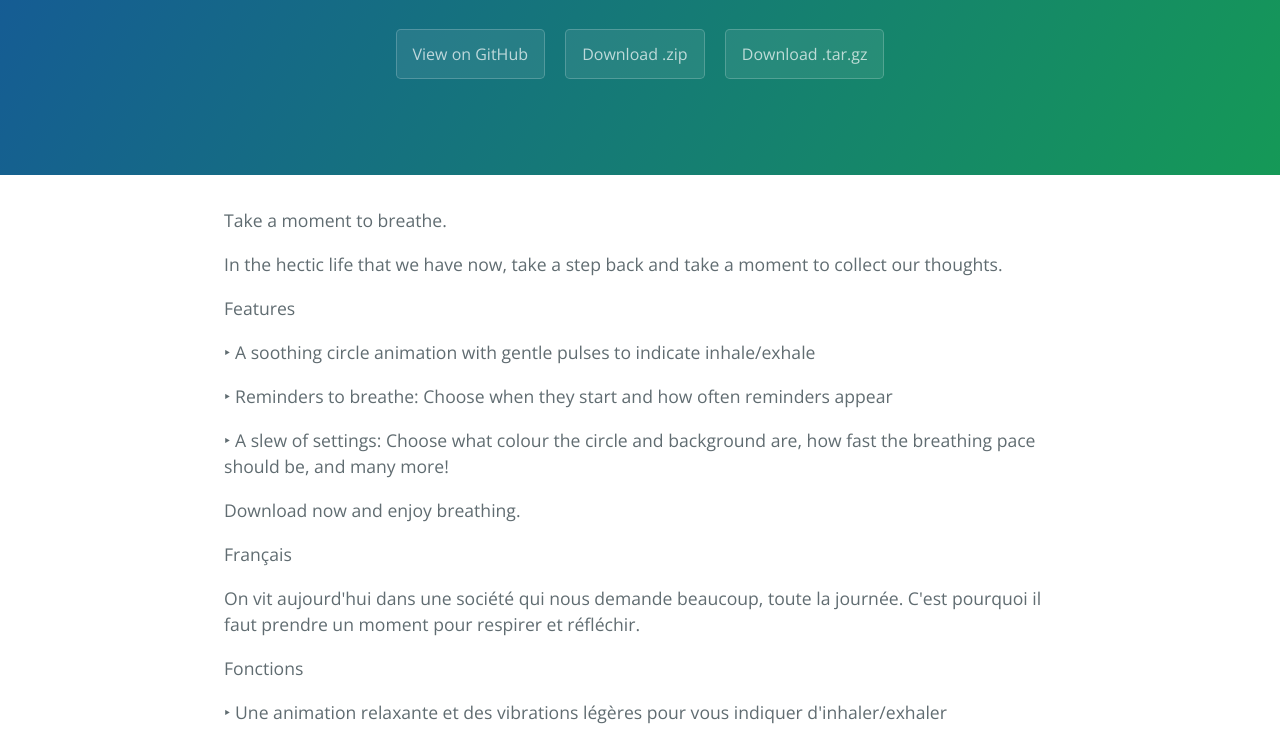
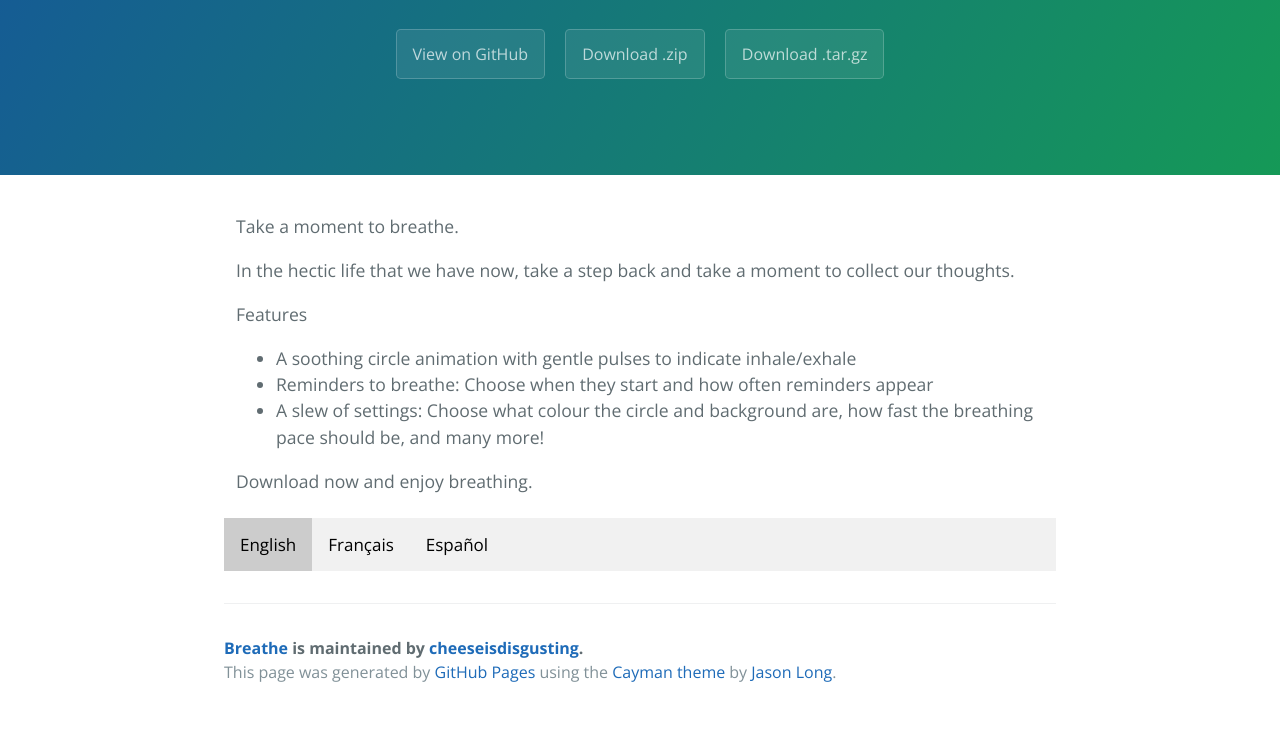
Before and after one commit to aaronhktan/exhale, a plain HTML site: page index.html in a window 1280 px wide. Shown: the part 208-948 px from the top of the page. After the commit the page ends 924 px from the top, so only its background shows below. Drawn offline with nearby package versions, Linux system fonts and the light colour scheme.

Commit message:
Added tabs/dropdown menu
Instead of showing all three languages at once, there are now tabs (on
larger screens) and a dropdown menu (on smaller screens).

```diff
--- a/index.html
+++ b/index.html
@@ -2,7 +2,7 @@
 <html lang="en-us">
 	<head>
 		<meta charset="UTF-8">
-    <title>Breathe by cheeseisdisgusting</title>
+		<title>Breathe for Pebble</title>
 		<meta name="viewport" content="width=device-width, initial-scale=1">
 		<link rel="stylesheet" type="text/css" href="stylesheets/normalize.css" media="screen">
 		<link href='https://fonts.googleapis.com/css?family=Open+Sans:400,700' rel='stylesheet' type='text/css'>
@@ -19,56 +19,82 @@
 		</section>
 
 		<section class="main-content">
+
+			<div id="English" class="tabcontent">
 				<p>Take a moment to breathe.</p>
+				<p>In the hectic life that we have now, take a step back and take a moment to collect our thoughts.</p>
+				<p>Features</p>
+				<ul>
+					<li>A soothing circle animation with gentle pulses to indicate inhale/exhale</li>
+					<li>Reminders to breathe: Choose when they start and how often reminders appear</li>
+					<li>A slew of settings: Choose what colour the circle and background are, how fast the breathing pace should be, and many more!</li>
+				</ul>
+				<p>Download now and enjoy breathing.</p>
+			</div>
 
-<p>In the hectic life that we have now, take a step back and take a moment to collect our thoughts.</p>
+			<div id="Français" class="tabcontent">
+				<p>On vit aujourd'hui dans une société qui nous demande beaucoup, toute la journée. C'est pourquoi il faut prendre un moment pour respirer et réfléchir.</p>
+				<p>Fonctions</p>
+				<ul>
+					<li>Une animation relaxante et des vibrations légères pour vous indiquer d'inhaler/exhaler</li>
+					<li>Des rappels pour respirer: Choissisez quand commencent les rappels, et la fréquence à laquelle ils surviennent</li>
+					<li>Beaucoup de réglages: Choissisez la couleur du cercle et la couleur de fond, ainsi que la vitesse des respirationsm, et encore plus!</li>
+				</ul>
+				<p>Téléchargez maintenant et respirez maintenant!</p>
+			</div>
 
-<p>Features</p>
+			<div id="Español" class="tabcontent">
+				<p>Vivimos hoy de manera muy conectada a todas horas; por eso, es necesario tomar un rato para relajarse, y respirar. Esta app te ayudará a descansar.</p>
+				<p>Características</p>
+				<ul>
+					<li>Una animación relajante con vibraciones ligeras para indicar una inspiración/exhalación</li>
+					<li>Recordatorios para respirar: Puedes escoger cuando empiezan los recordatorios, y la frecuencia de éstos</li>
+					<li>Varios ajustes: Escoge el color del círculo, el color de fondo, la rapidez de las respiraciones, y ¡mucho más!</li>
+				</ul>
+				<p>Descarga y ¡respira ahora!</p>
+			</div>
 
-<p>‣ A soothing circle animation with gentle pulses to indicate inhale/exhale</p>
+			<ul class="tab">
+				<li><a href="javascript:void(0)" class="tablinks" onclick="openLanguage(event, 'English')" id="defaultOpen">English</a></li>
+				<li><a href="javascript:void(0)" class="tablinks" onclick="openLanguage(event, 'Français')">Français</a></li>
+				<li><a href="javascript:void(0)" class="tablinks" onclick="openLanguage(event, 'Español')">Español</a></li>
+			</ul>
 
-<p>‣ Reminders to breathe: Choose when they start and how often reminders appear</p>
-
-<p>‣ A slew of settings: Choose what colour the circle and background are, how fast the breathing pace should be, and many more!</p>
-
-<p>Download now and enjoy breathing.</p>
-
-<p>Français</p>
-
-<p>On vit aujourd'hui dans une société qui nous demande beaucoup, toute la journée. C'est pourquoi il faut prendre un moment pour respirer et réfléchir.</p>
-
-<p>Fonctions</p>
-
-<p>‣ Une animation relaxante et des vibrations légères pour vous indiquer d'inhaler/exhaler</p>
-
-<p>‣ Des rappels pour respirer: Choissisez quand commencent les rappels, et la fréquence à laquelle ils surviennent</p>
-
-<p>‣ Beaucoup de réglages: Choissisez la couleur du cercle et la couleur de fond, ainsi que la vitesse des respirationsm, et encore plus!</p>
-
-<p>Téléchargez maintenant et respirez maintenant!</p>
-
-<p>Español</p>
-
-<p>Vivimos hoy de manera muy conectada a todas horas; por eso, es necesario tomar un rato para relajarse, y respirar. Esta app te ayudará a descansar.</p>
-
-<p>Características</p>
-
-<p>‣ Una animación relajante con vibraciones ligeras para indicar una inspiración/exhalación</p>
-
-<p>‣ Recordatorios para respirar: Puedes escoger cuando empiezan los recordatorios, y la frecuencia de éstos</p>
-
-<p>‣ Varios ajustes: Escoge el color del círculo, el color de fondo, la rapidez de las respiraciones, y ¡mucho más!</p>
-
-<p>Descarga y ¡respira ahora!</p>
+			<select>
+				<option value= "javascript:void(0)" class="tablinks" onclick="openLanguage(event, 'English')" id="defaultOpen">English</option>
+				<option value= "javascript:void(0)" class="tablinks" onclick="openLanguage(event, 'Français')">Français</option>
+				<option value= "javascript:void(0)" class="tablinks" onclick="openLanguage(event, 'Español')">Español</option>
+			</select>
 
 			<footer class="site-footer">
 				<span class="site-footer-owner"><a href="https://github.com/cheeseisdisgusting/exhale">Breathe</a> is maintained by <a href="https://github.com/cheeseisdisgusting">cheeseisdisgusting</a>.</span>
-
 				<span class="site-footer-credits">This page was generated by <a href="https://pages.github.com">GitHub Pages</a> using the <a href="https://github.com/jasonlong/cayman-theme">Cayman theme</a> by <a href="https://twitter.com/jasonlong">Jason Long</a>.</span>
 			</footer>
 
 		</section>
+		<script>
+			function openLanguage(evt, languageName) {
+				// Declare all variables
+				var i, tabcontent, tablinks;
 
+				// Get all elements with class="tabcontent" and hide them
+				tabcontent = document.getElementsByClassName("tabcontent");
+				for (i = 0; i < tabcontent.length; i++) {
+					tabcontent[i].style.display = "none";
+				}
 
+				// Get all elements with class="tablinks" and remove the class "active"
+				tablinks = document.getElementsByClassName("tablinks");
+				for (i = 0; i < tablinks.length; i++) {
+					tablinks[i].className = tablinks[i].className.replace(" active", "");
+				}
+
+				// Show the current tab, and add an "active" class to the link that opened the tab
+				document.getElementById(languageName).style.display = "block";
+				evt.currentTarget.className += " active";
+			}
+
+			document.getElementById("defaultOpen").click();
+		</script>
 	</body>
 </html>
--- a/stylesheets/stylesheet.css
+++ b/stylesheets/stylesheet.css
@@ -243,3 +243,69 @@ a {
 @media screen and (max-width: 42em) {
   .site-footer {
     font-size: 0.9rem; } }
+
+ /* Style the list */
+ul.tab {
+    list-style-type: none;
+    margin: 0;
+    padding: 0;
+    overflow: hidden;
+    background-color: #f1f1f1;
+}
+
+/* Float the list items side by side */
+ul.tab li {float: left;}
+
+/* Style the links inside the list items */
+ul.tab li a {
+    display: inline-block;
+    color: black;
+    text-align: center;
+    padding: 14px 16px;
+    text-decoration: none;
+    transition: 0.3s;
+    font-size: 17px;
+}
+
+/* Change background color of links on hover */
+ul.tab li a:hover {background-color: #ddd;}
+
+/* Create an active/current tablink class */
+ul.tab li a:focus, .active {background-color: #ccc;}
+
+/* Style the tab content */
+.tabcontent {
+    display: none;
+    padding: 6px 12px;
+    border-top: none;
+}
+
+.tabcontent {
+    -webkit-animation: fadeEffect 1s;
+    animation: fadeEffect 1s; /* Fading effect takes 1 second */
+}
+
+@-webkit-keyframes fadeEffect {
+    from {opacity: 0;}
+    to {opacity: 1;}
+}
+
+@keyframes fadeEffect {
+    from {opacity: 0;}
+    to {opacity: 1;}
+}
+
+select {
+  display: none;
+}
+
+@media (max-width: 640px) {
+  ul {
+    display: none;
+  }
+  select {
+    display: inline-block;
+    background-color: #f1f1f1;
+    border: none;
+  }
+}
```
Lines whose indentation alone changed are shown as unchanged.
